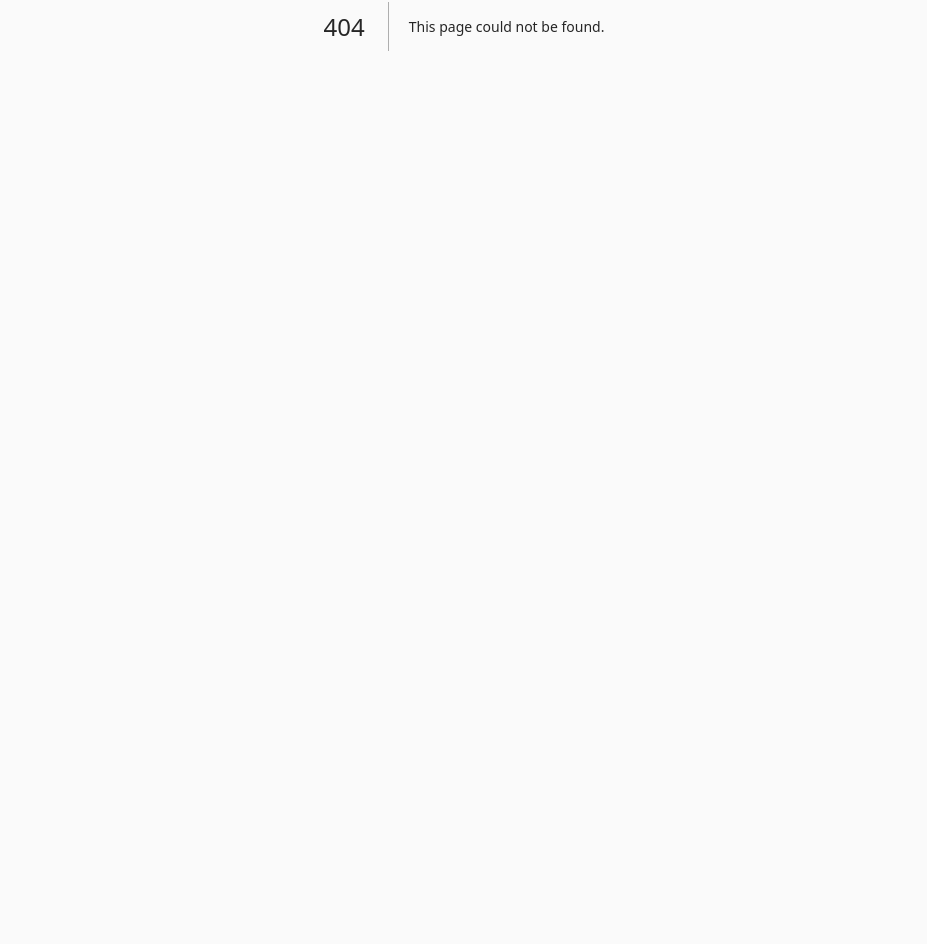
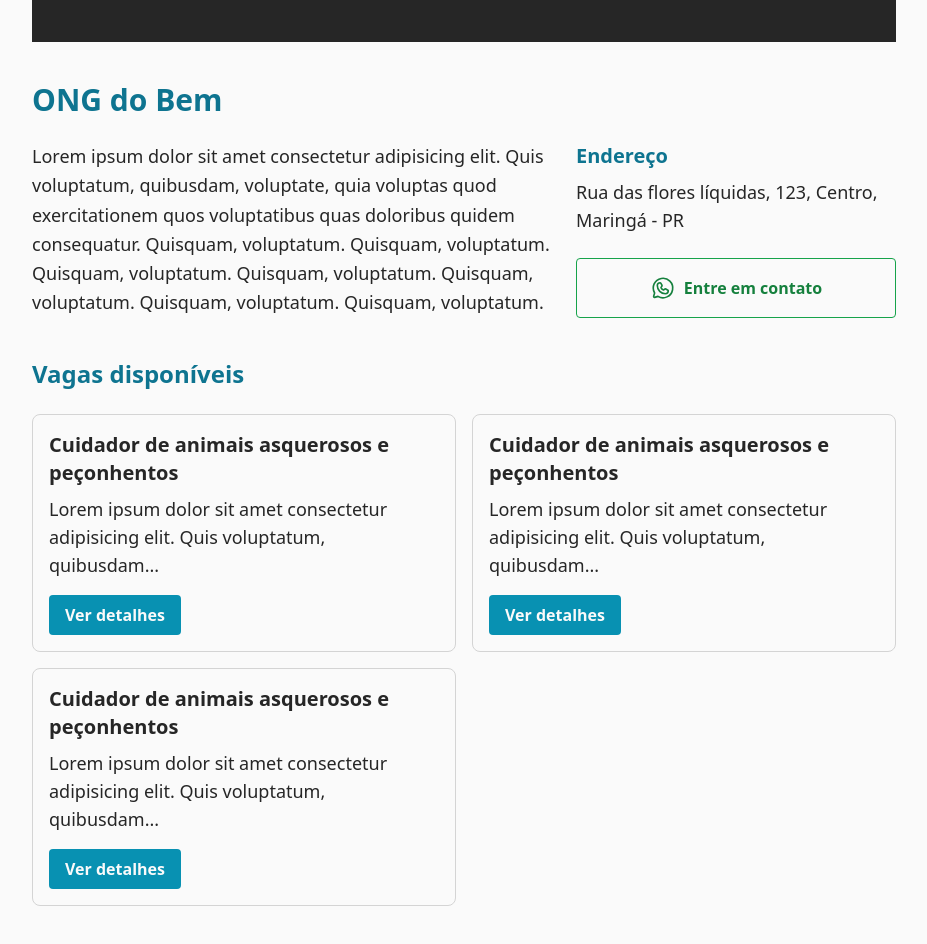
Before and after one commit to DevForce07/songs, a Next.js app in the folder frontend/: page /ong/1 in a window 1280 px wide. Before the commit this address had no page. Shown: the part 374-1318 px from the top of the page, without its empty margins (176-1103 px from the left). Before the commit the page ends 800 px from the top, so only its background shows below. Built offline with nearby package versions, Linux system fonts and the light colour scheme.

Commit message:
init commit

```diff
--- /dev/null
+++ b/frontend/src/pages/index.tsx
@@ -0,0 +1,75 @@
+import { Header } from '@/components/Header';
+import { Inter } from 'next/font/google';
+import Link from 'next/link';
+
+const inter = Inter({ subsets: ['latin'] });
+
+export default function Home() {
+  return (
+    <div className={`flex min-h-screen flex-col items-center justify-between `}>
+      <Header />
+
+      <main className='max-w-5xl w-full mx-auto px-4'>
+        <div className='my-10'>
+          <h2 className='text-2xl font-bold text-cyan-700 mb-6'>
+            Vagas disponíveis
+          </h2>
+
+          <div className='grid grid-cols-1 md:grid-cols-2  gap-4'>
+            <div className='rounded-lg p-4 border border-neutral-300'>
+              <h3 className='text-xl font-bold mb-2'>
+                Cuidador de animais asquerosos e peçonhentos
+              </h3>
+              <p className='text-lg mb-4'>
+                Lorem ipsum dolor sit amet consectetur adipisicing elit. Quis
+                voluptatum, quibusdam...
+              </p>
+
+              <button className='p-4 py-2 bg-cyan-600 font-bold rounded text-neutral-50 flex items-center gap-2 hover:bg-cyan-700 transition-colors'>
+                Ver detalhes
+              </button>
+            </div>
+
+            <div className='rounded-lg p-4 border border-neutral-300'>
+              <h3 className='text-xl font-bold mb-2'>
+                Cuidador de animais asquerosos e peçonhentos
+              </h3>
+              <p className='text-lg mb-4'>
+                Lorem ipsum dolor sit amet consectetur adipisicing elit. Quis
+                voluptatum, quibusdam...
+              </p>
+
+              <button className='p-4 py-2 bg-cyan-600 font-bold rounded text-neutral-50 flex items-center gap-2 hover:bg-cyan-700 transition-colors'>
+                Ver detalhes
+              </button>
+            </div>
+
+            <div className='rounded-lg p-4 border border-neutral-300'>
+              <h3 className='text-xl font-bold mb-2'>
+                Cuidador de animais asquerosos e peçonhentos
+              </h3>
+              <p className='text-lg mb-4'>
+                Lorem ipsum dolor sit amet consectetur adipisicing elit. Quis
+                voluptatum, quibusdam...
+              </p>
+
+              <button className='p-4 py-2 bg-cyan-600 font-bold rounded text-neutral-50 flex items-center gap-2 hover:bg-cyan-700 transition-colors'>
+                Ver detalhes
+              </button>
+            </div>
+          </div>
+        </div>
+      </main>
+
+      <div className='mx-auto flex min-h-screen max-w-screen-sm items-center justify-center'>
+        <div className='h-36 w-full rounded-lg bg-gradient-to-r from-green-500 via-green-500 to-yellow-400 p-1'>
+          <div className='flex h-full w-full items-center justify-center bg-gray-800 back rounded-lg'>
+            <h1 className='text-2xl font-black text-white px-4'>
+              the quick brown fox jumps over the lazy dog
+            </h1>
+          </div>
+        </div>
+      </div>
+    </div>
+  );
+}
--- /dev/null
+++ b/frontend/src/pages/ong/[id].tsx
@@ -0,0 +1,91 @@
+import { Header } from '@/components/Header';
+import { WhatsappLogo } from 'phosphor-react';
+
+export default function OngProfile() {
+  return (
+    <>
+      <Header />
+
+      <main className='max-w-4xl w-full mx-auto px-4'>
+        <div className='h-80 bg-neutral-800'></div>
+
+        <div className='mt-10'>
+          <h1 className='text-3xl font-bold mb-6 text-cyan-700'>ONG do Bem</h1>
+
+          <div className='flex flex-col md:flex-row gap-6'>
+            <p className='flex-1 text-lg leading-relaxed'>
+              Lorem ipsum dolor sit amet consectetur adipisicing elit. Quis
+              voluptatum, quibusdam, voluptate, quia voluptas quod
+              exercitationem quos voluptatibus quas doloribus quidem
+              consequatur. Quisquam, voluptatum. Quisquam, voluptatum. Quisquam,
+              voluptatum. Quisquam, voluptatum. Quisquam, voluptatum. Quisquam,
+              voluptatum. Quisquam, voluptatum.
+            </p>
+
+            <div className='md:max-w-xs'>
+              <h2 className='text-xl font-bold text-cyan-700'>Endereço</h2>
+              <p className='text-lg mt-2 mb-6'>
+                Rua das flores líquidas, 123, Centro, Maringá - PR
+              </p>
+
+              <button className='p-4 bg-transparent border border-green-600 font-bold rounded text-green-700 flex items-center gap-2 hover:bg-green-600 hover:text-neutral-50 transition-colors justify-center w-full'>
+                <WhatsappLogo size={26} />
+                Entre em contato
+              </button>
+            </div>
+          </div>
+        </div>
+
+        <div className='my-10'>
+          <h2 className='text-2xl font-bold text-cyan-700 mb-6'>
+            Vagas disponíveis
+          </h2>
+
+          <div className='grid grid-cols-1 md:grid-cols-2  gap-4'>
+            <div className='rounded-lg p-4 border border-neutral-300'>
+              <h3 className='text-xl font-bold mb-2'>
+                Cuidador de animais asquerosos e peçonhentos
+              </h3>
+              <p className='text-lg mb-4'>
+                Lorem ipsum dolor sit amet consectetur adipisicing elit. Quis
+                voluptatum, quibusdam...
+              </p>
+
+              <button className='p-4 py-2 bg-cyan-600 font-bold rounded text-neutral-50 flex items-center gap-2 hover:bg-cyan-700 transition-colors'>
+                Ver detalhes
+              </button>
+            </div>
+
+            <div className='rounded-lg p-4 border border-neutral-300'>
+              <h3 className='text-xl font-bold mb-2'>
+                Cuidador de animais asquerosos e peçonhentos
+              </h3>
+              <p className='text-lg mb-4'>
+                Lorem ipsum dolor sit amet consectetur adipisicing elit. Quis
+                voluptatum, quibusdam...
+              </p>
+
+              <button className='p-4 py-2 bg-cyan-600 font-bold rounded text-neutral-50 flex items-center gap-2 hover:bg-cyan-700 transition-colors'>
+                Ver detalhes
+              </button>
+            </div>
+
+            <div className='rounded-lg p-4 border border-neutral-300'>
+              <h3 className='text-xl font-bold mb-2'>
+                Cuidador de animais asquerosos e peçonhentos
+              </h3>
+              <p className='text-lg mb-4'>
+                Lorem ipsum dolor sit amet consectetur adipisicing elit. Quis
+                voluptatum, quibusdam...
+              </p>
+
+              <button className='p-4 py-2 bg-cyan-600 font-bold rounded text-neutral-50 flex items-center gap-2 hover:bg-cyan-700 transition-colors'>
+                Ver detalhes
+              </button>
+            </div>
+          </div>
+        </div>
+      </main>
+    </>
+  );
+}
```
